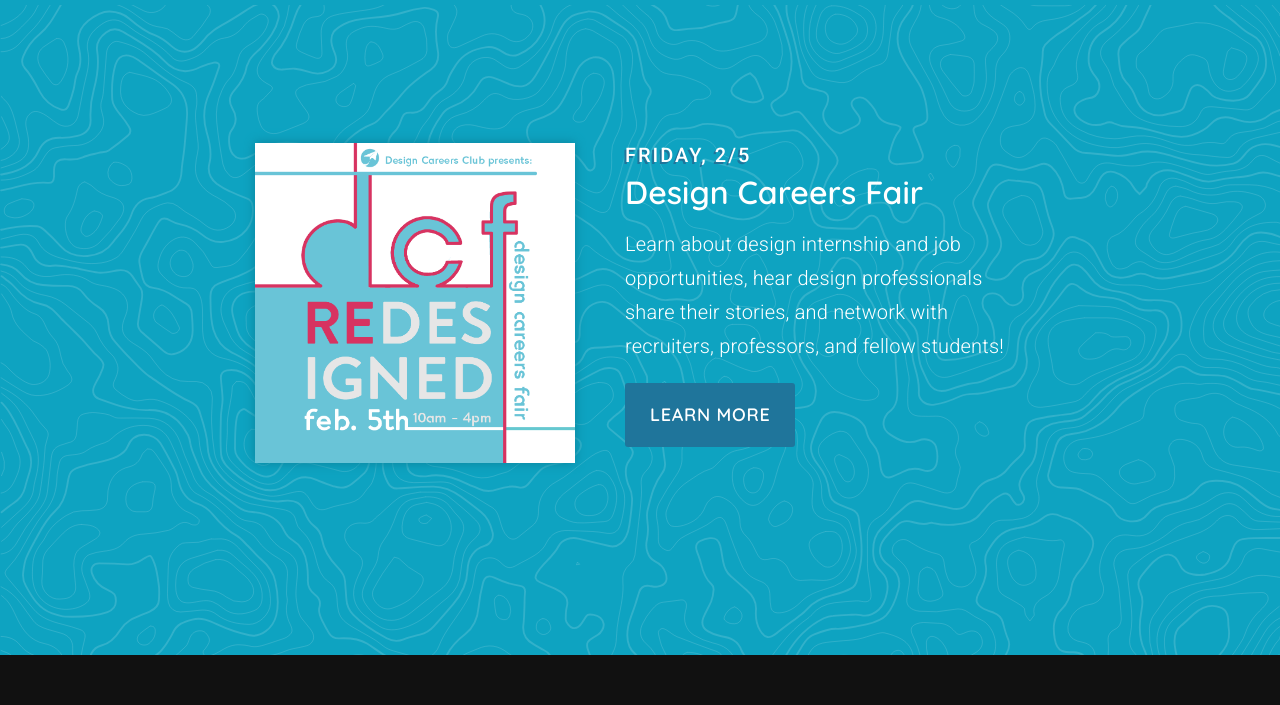
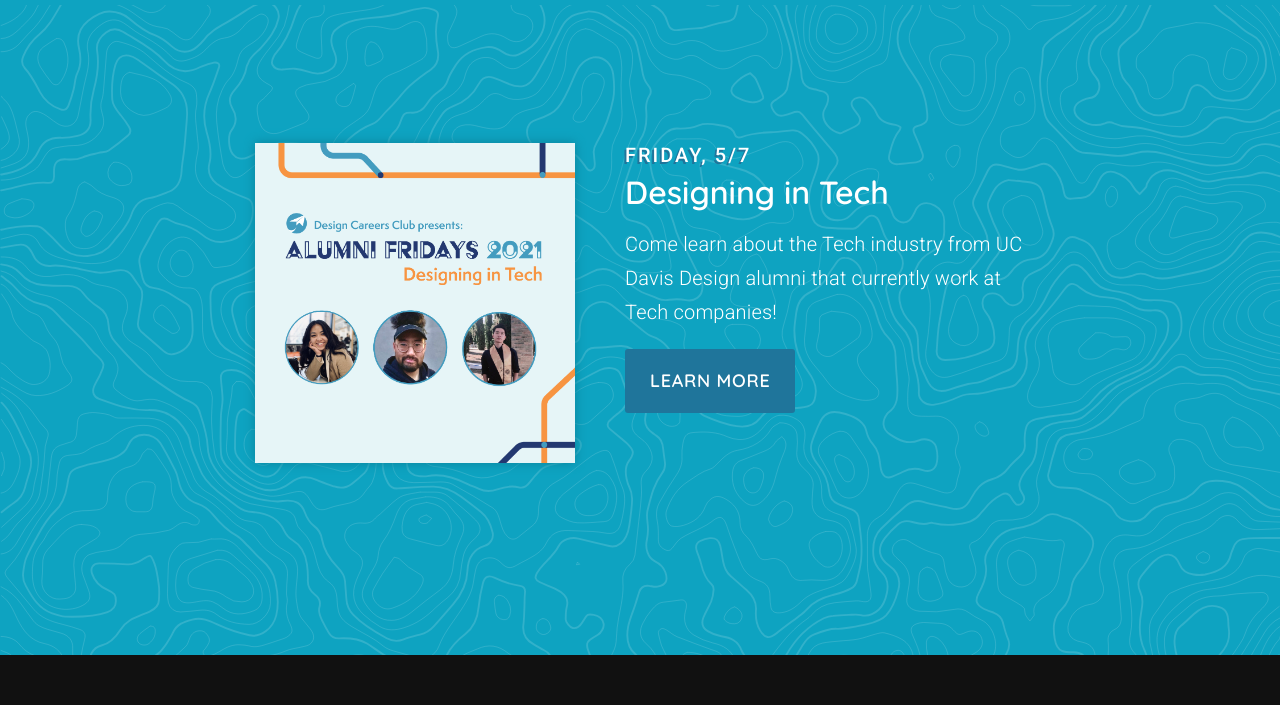
Before and after one commit to DesignCareersClub/DesignCareersClub.github.io, a plain HTML site: page index.html in a window 1280 px wide. Shown: the part 95-800 px from the top of the page. Drawn offline with nearby package versions, Linux system fonts and the light colour scheme.

Commit message:
updated main event

```diff
--- a/index.html
+++ b/index.html
@@ -72,23 +72,23 @@
       <div class='banner-group'>
         <div class='left' data-aos='fade-up' data-aos-delay='100' data-aos-duration='600'>
           <div class='banner-img'>
-            <img src='/media/dcf-final-ig.png' alt='Design Careers Fair'>
+            <img src='/media/mainevent.png' alt='Alumni Day'>
           </div>
         </div>
         <div class='right' data-aos='fade-in' data-aos-delay='200' data-aos-duration='800'>
           <div class='preheading'>
-            Friday, 2/5
+            Friday, 5/7
           </div>
           <div class='heading'>
-            Design Careers Fair
+            Designing in Tech
           </div>
           <div class='content'>
             <p>
-              Learn about design internship and job opportunities, hear design professionals share their stories, and network with recruiters, professors, and fellow&nbsp;students!
+              Come learn about the Tech industry from UC Davis Design alumni that currently work at Tech&nbsp;companies!
             </p>
           </div>
           <div class='banner-btn'>
-            <a href='/dcf' class='callout-button' data-aos='fade-in' data-aos-delay='400' data-aos-duration='800'>
+            <a href='/alumni-day' class='callout-button' data-aos='fade-in' data-aos-delay='400' data-aos-duration='800'>
               LEARN MORE
             </a>
           </div>
```
Also changed, not shown: media/dcf-final-ig.png (deleted), media/dcf_workshops-03.png (deleted), media/mainevent.png (added).
